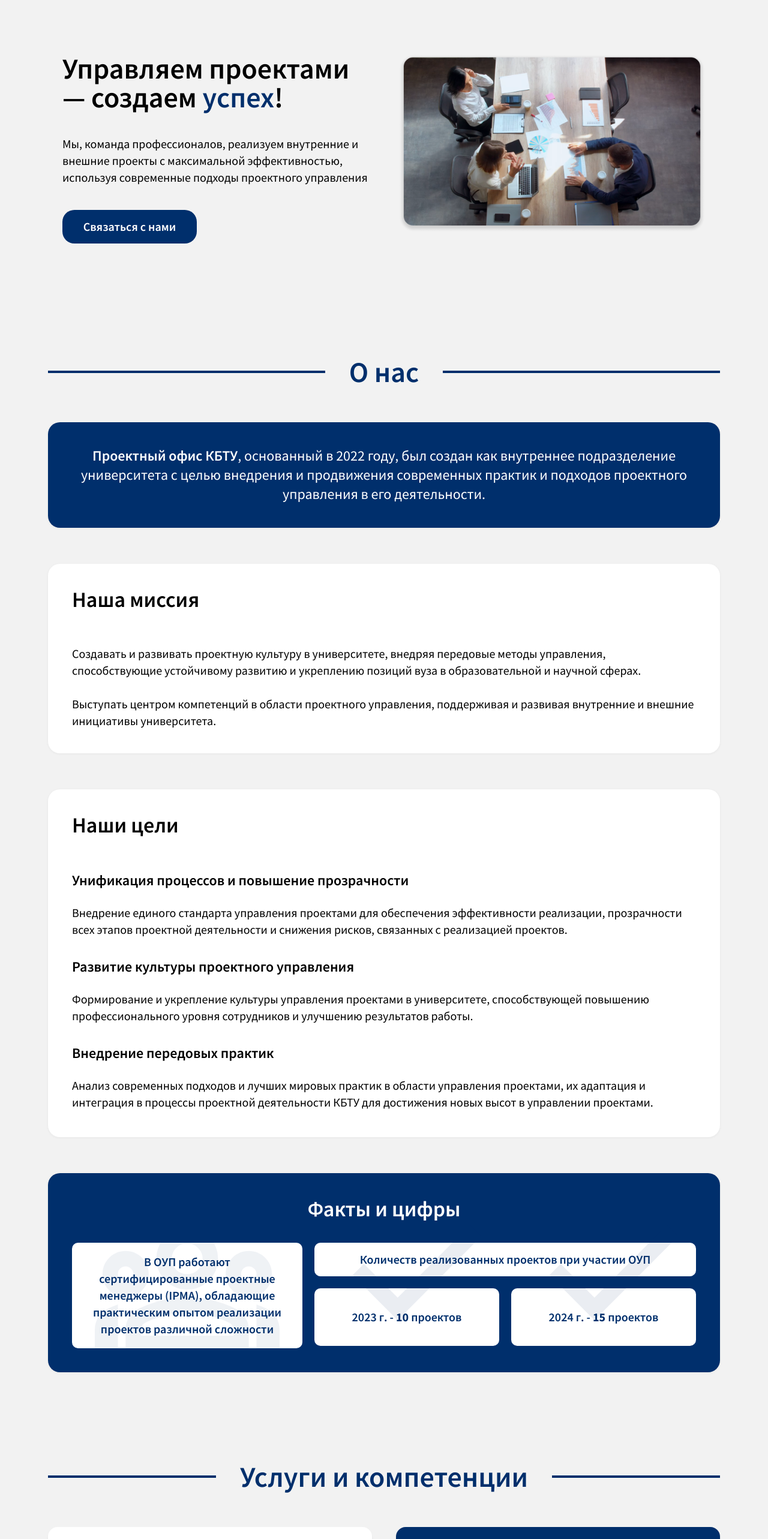
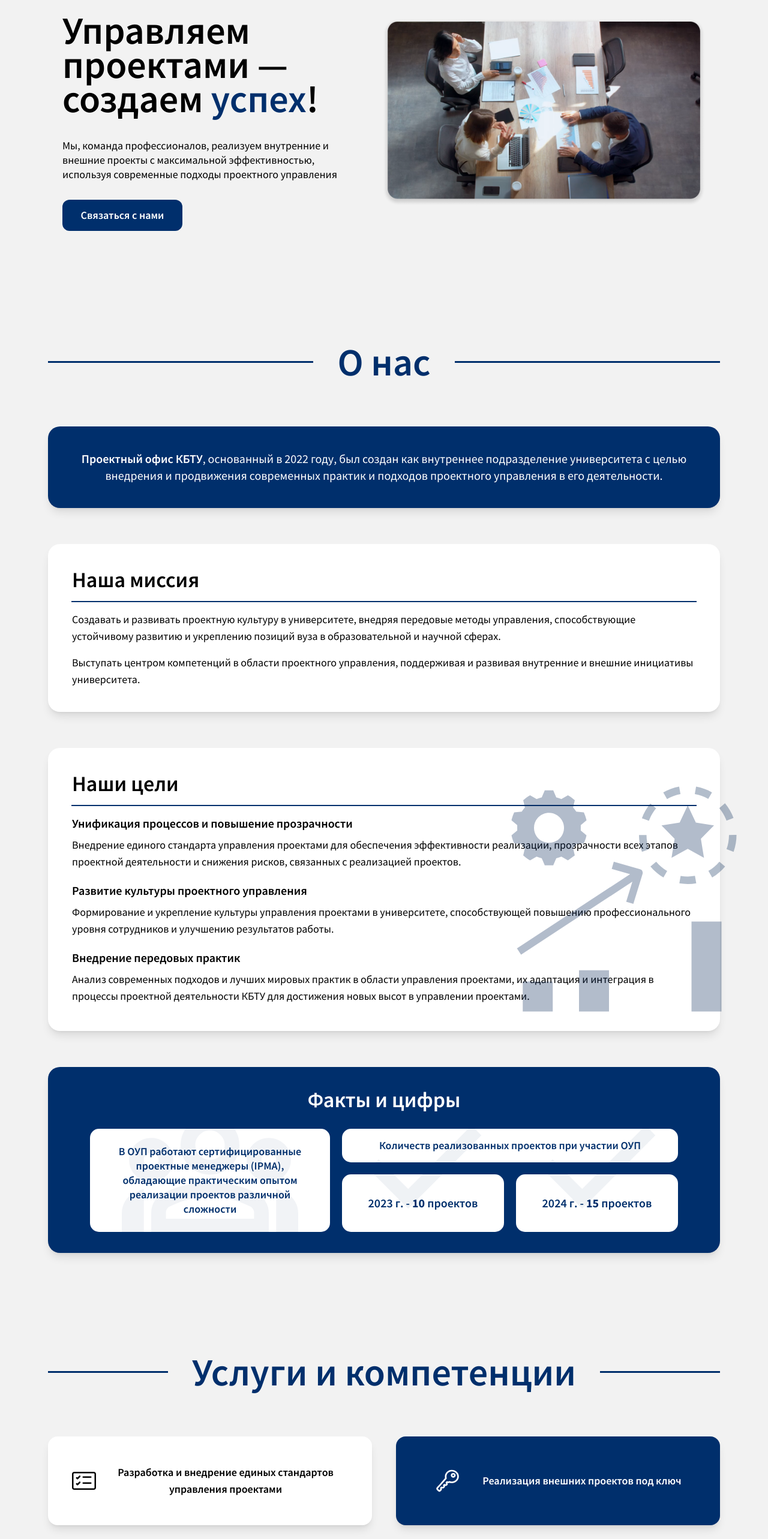
Before and after one commit to ArmaniKE/pmo, a React (Vite) app: page / in a window 1280 px wide. Shown: the part 160-2726 px from the top of the page at 60% size. Built offline with nearby package versions, Linux system fonts and the light colour scheme.

Commit message:
spacing upd

```diff
--- a/src/sections/About.jsx
+++ b/src/sections/About.jsx
@@ -2,130 +2,136 @@ import React from "react";
 
 const About = () => {
   return (
-    <div className="mt-[150px] px-[80px] space-y-[60px]">
+    <div className="mt-[130px] px-[80px] space-y-[60px]">
       <div className="flex items-center gap-10">
-        <div className="border-t-4 border-[#002F6C] flex-grow" />
-        <span className="text-5xl font-semibold text-[#002F6C]">О нас</span>
-        <div className="border-t-4 border-[#002F6C] flex-grow" />
+        <div className="border-t-3 border-[#002F6C] flex-grow" />
+        <span className="text-[64px] font-semibold text-[#002F6C]">О нас</span>
+        <div className="border-t-3 border-[#002F6C] flex-grow" />
       </div>
-      <div className="p-[40px] bg-[#002F6C] rounded-[20px] shadow-[0px_1px_4px_0px_rgba(12,12,13,0.05)] inline-flex justify-center items-center gap-2.5">
-        <div className="flex-1 self-stretch text-center justify-start">
-          <span class="text-white text-2xl font-semibold">
+      <div className="w-full p-[40px] bg-[#002F6C] rounded-[20px] shadow-lg">
+        <div className="text-center">
+          <span class="text-white text-xl font-semibold">
             Проектный офис КБТУ
           </span>
-          <span class="text-white text-2xl font-normal">
+          <span class="text-white text-xl font-normal">
             , основанный в 2022 году, был создан как внутреннее подразделение
-            университета с целью внедрения и продвижения современных практик и
-            подходов проектного управления в его деятельности.
+            университета с целью <br /> внедрения и продвижения современных
+            практик и подходов проектного управления в его деятельности.
           </span>
         </div>
       </div>
-      <div className="p-[40px] bg-white rounded-[20px] shadow-[0px_1px_4px_0px_rgba(12,12,13,0.05)] inline-flex flex-col justify-start items-start gap-7">
+      <div className="w-full p-[40px] bg-white rounded-[20px] shadow-lg inline-flex flex-col gap-4">
         <div className="justify-start text-black text-4xl font-semibold">
           Наша миссия
         </div>
-        <div className="w-full h-0 outline outline-2.9 outline-offset-[-1px] outline-[#002F6C]"></div>
-        <div className="self-stretch justify-start text-black text-xl font-normal">
+        <div className="w-full outline-1 outline-[#002F6C]"></div>
+        <div className="self-stretch text-black text-lg font-normal">
           Создавать и развивать проектную культуру в университете, внедряя
           передовые методы управления, способствующие устойчивому развитию и
           укреплению позиций вуза в образовательной и научной сферах.
         </div>
-        <div className="self-stretch justify-start text-black text-xl font-normal">
+        <div className="self-stretch text-black text-lg font-normal">
           Выступать центром компетенций в области проектного управления,
           поддерживая и развивая внутренние и внешние инициативы университета.
         </div>
       </div>
-      <div className="w-full p-[40px] bg-white rounded-[20px] shadow-[0px_1px_4px_0px_rgba(12,12,13,0.05)] inline-flex flex-col justify-start items-start gap-7">
-        <div className="w-full justify-start text-black text-4xl font-semibold">
+      <div className="w-full p-[40px] bg-white rounded-[20px] shadow-lg inline-flex flex-col gap-4">
+        <div className="w-full text-black text-4xl font-semibold">
           Наши цели
         </div>
-        <div className="w-full h-0 outline outline-2.9 outline-offset-[-1px] outline-[#002F6C]"></div>
-        <div className="w-full h-7 justify-start text-black text-2xl font-semibold">
+        <div className="w-full outline-1 outline-[#002F6C]"></div>
+        <div className="w-full h-5 text-black text-xl font-semibold">
           Унификация процессов и повышение прозрачности
         </div>
-        <div className="w-full h-15 justify-start text-black text-xl font-normal">
+        <div className="w-full h-15 text-black text-lg font-normal">
           Внедрение единого стандарта управления проектами для обеспечения
           эффективности реализации, прозрачности всех этапов проектной
           деятельности и снижения рисков, связанных с реализацией проектов.
         </div>
-        <div className="w-full h-7 justify-start text-black text-2xl font-semibold">
+        <div className="w-full h-5 text-black text-xl font-semibold">
           Развитие культуры проектного управления
         </div>
-        <div className="w-full h-15 justify-start text-black text-xl font-normal">
+        <div className="w-full h-15 text-black text-lg font-normal">
           Формирование и укрепление культуры управления проектами в
           университете, способствующей повышению профессионального уровня
           сотрудников и улучшению результатов работы.
         </div>
-        <div className="w-full h-7 justify-start text-black text-2xl font-semibold">
+        <div className="w-full h-5 text-black text-xl font-semibold">
           Внедрение передовых практик
         </div>
-        <div className="w-full h-15 justify-start text-black text-xl font-normal">
+        <div className="w-full h-15 text-black text-lg font-normal">
           Анализ современных подходов и лучших мировых практик в области
           управления проектами, их адаптация и интеграция в процессы проектной
           деятельности КБТУ для достижения новых высот в управлении проектами.
         </div>
+        <img src="/about/goal.svg" className="absolute h-100 ml-180 mt-3"/>
       </div>
-      <div className="w-full p-[40px] bg-[#002F6C] rounded-[20px] shadow-[0px_1px_4px_0px_rgba(12,12,13,0.05)] inline-flex flex-col justify-center items-center gap-5">
-        <div className="self-stretch h-14 text-center justify-start text-white text-4xl font-semibold">
+      <div className="w-full px-[70px] py-[35px] bg-[#002F6C] rounded-[20px] shadow-lg inline-flex flex-col justify-center items-center gap-3">
+        <div className="self-stretch h-14 text-center text-white text-4xl font-semibold">
           Факты и цифры
         </div>
-        <div className="w-full inline-flex justify-center items-start gap-5">
-          <div className="h-44 flex justify-start items-start gap-5 overflow-hidden">
-            <div className="w-96 self-stretch p-7 bg-white rounded-[10px] flex justify-center items-center gap-2.5">
-              <div className="flex-1 text-center justify-start text-[#002F6C] text-xl font-semibold">
+        <div className="w-full inline-flex justify-center gap-5">
+          <div className="h-43 flex gap-5 overflow-hidden">
+            <div className="w-100 self-stretch p-7 bg-white rounded-[15px] flex justify-center items-center gap-2">
+              <div className="text-center text-[#002F6C] text-lg font-semibold leading-6">
                 В ОУП работают сертифицированные проектные менеджеры (IPMA),
                 обладающие практическим опытом реализации проектов различной
                 сложности
               </div>
-              <img src="/about/group3.svg" className="absolute h-45 opacity-6"/>
+              <img
+                src="/about/group3.svg"
+                className="absolute h-43 opacity-5"
+              />
               {/* <div className="w-80 h-80 left-[64px] top-[-74px] absolute opacity-5">
                 <div className="w-80 h-52 left-0 top-[51.33px] absolute bg-[#002F6C]" />
               </div> */}
             </div>
           </div>
-          <div className="flex-1 inline-flex flex-col justify-start items-start gap-5">
-            <div className="self-stretch h-14 p-7 bg-white rounded-[10px] inline-flex justify-center items-center gap-2.5">
-              <div className="flex-1 text-center justify-start text-[#002F6C] text-xl font-semibold">
+          <div className="flex-1 inline-flex flex-col gap-5">
+            <div className="self-stretch h-14 p-7 bg-white rounded-[15px] inline-flex justify-center items-center gap-2">
+              <div className="flex-1 text-center text-[#002F6C] text-lg font-semibold">
                 Количеств реализованных проектов при участии ОУП
               </div>
             </div>
-            <div className="self-stretch inline-flex justify-start items-start gap-5">
-              <div className="flex-1 flex justify-start items-start gap-5">
-                <div className="flex-1 h-24 p-7 bg-white rounded-[10px] flex justify-center items-center gap-2.5">
-                  <div className="text-center justify-start">
-                    <img src="/about/mark.svg" className="absolute opacity-8 h-40 mt-[-140px]"/>
+            <div className="self-stretch inline-flex gap-5">
+              <div className="flex-1 flex gap-5">
+                <div className="flex-1 h-24 p-7 bg-white rounded-[15px] flex justify-center items-center gap-2">
+                  <div className="text-center">
+                    <img
+                      src="/about/mark.svg"
+                      className="absolute opacity-6 h-35 mt-[-116px]"
+                    />
                     <span class="text-[#002F6C] text-xl font-semibold">
                       2023 г. -{" "}
                     </span>
-                    <span class="text-[#002F6C] text-xl font-black">
-                      10
-                    </span>
+                    <span class="text-[#002F6C] text-xl font-black">10</span>
                     <span class="text-[#002F6C] text-xl font-semibold">
                       {" "}
                       проектов{" "}
                     </span>
                   </div>
-                  {/* <div className="w-72 h-72 left-[28px] top-[-118px] absolute opacity-5">
+                  {/* <div className="w-72 h-52 left-[28px] top-[-118px] absolute opacity-5">
                     <div className="w-48 h-36 left-[46.68px] top-[72.45px] absolute bg-[#002F6C]" />
                   </div> */}
                 </div>
               </div>
-              <div className="flex-1 flex justify-start items-start gap-5">
-                <div className="flex-1 h-24 p-7 bg-white rounded-[10px] flex justify-center items-center gap-2.5">
-                  <div className="text-center justify-start">
-                    <img src="/about/mark.svg" className="absolute opacity-8 h-40 mt-[-140px]"/>
+              <div className="flex-1 flex gap-5">
+                <div className="flex-1 h-24 p-7 bg-white rounded-[15px] flex justify-center items-center gap-2">
+                  <div className="text-center">
+                    <img
+                      src="/about/mark.svg"
+                      className="absolute opacity-6 h-35 mt-[-116px]"
+                    />
                     <span class="text-[#002F6C] text-xl font-semibold">
                       2024 г. -{" "}
                     </span>
-                    <span class="text-[#002F6C] text-xl font-black">
-                      15
-                    </span>
+                    <span class="text-[#002F6C] text-xl font-black">15</span>
                     <span class="text-[#002F6C] text-xl font-semibold">
                       {" "}
                       проектов{" "}
                     </span>
                   </div>
-                  {/* <div className="w-72 h-72 left-[28px] top-[-118px] absolute opacity-5">
+                  {/* <div className="w-72 h-52 left-[28px] top-[-118px] absolute opacity-5">
                     <div className="w-48 h-36 left-[46.68px] top-[72.45px] absolute bg-[#002F6C]" />
                   </div> */}
                 </div>
--- a/src/sections/Contact.jsx
+++ b/src/sections/Contact.jsx
@@ -4,11 +4,11 @@ const Contact = () => {
   return (
     <div class="mt-[150px] px-[80px] space-y-[40px]">
       <div className="flex items-center gap-10">
-        <div className="border-t-4 border-[#002F6C] flex-grow" />
-        <span className="text-5xl font-semibold text-[#002F6C]">
+        <div className="border-t-3 border-[#002F6C] flex-grow" />
+        <span className="text-[64px] font-semibold text-[#002F6C]">
           Контакты
         </span>
-        <div className="border-t-4 border-[#002F6C] flex-grow" />
+        <div className="border-t-3 border-[#002F6C] flex-grow" />
       </div>
     </div>
   );
--- a/src/sections/Hero.jsx
+++ b/src/sections/Hero.jsx
@@ -2,31 +2,29 @@ import React from "react";
 
 const Hero = () => {
   return (
-    <div className="px-[80px] mt-[210px] flex">
-      <div className="w-[50%] py-10 px-6 flex-col content-center space-y-[40px]">
-        <div className="self-stretch justify-start">
-          <span class="text-black text-5xl font-semibold">
-            Управляем проектами — создаем{" "}
-          </span>
-          <span class="text-[#002F6C] text-5xl font-semibold">успех</span>
-          <span class="text-black text-5xl font-semibold">!</span>
+    <div className="px-[80px] mt-[150px] flex">
+      <div className="w-[50%] py-10 px-6 flex-col content-center space-y-[30px]">
+        <div  className="leading-10">
+          <span className="text-black text-[64px] font-semibold">Управляем проектами — создаем </span>
+          <span className="text-[#002F6C] text-[64px] font-semibold">успех</span>
+          <span className="text-black text-[64px] font-semibold">!</span>
         </div>
-        <div className="self-stretch justify-start text-black text-xl font-normal">
+        <div className="text-black text-lg font-normal leading-6">
           Мы, команда профессионалов, реализуем внутренние и внешние проекты с
           максимальной эффективностью, используя современные подходы проектного
           управления
         </div>
         <div
           data-property-1="Default"
-          className="w-56 h-14 p-2.5 bg-[#002F6C] rounded-[20px] inline-flex justify-center items-center gap-2.5 overflow-hidden"
+          className="w-50 h-13 p-2 bg-[#002F6C] rounded-xl inline-flex justify-center items-center overflow-hidden"
         >
-          <div className="text-center justify-start text-white text-xl font-semibold">
+          <div className="text-center text-white text-lg font-semibold">
             Связаться с нами
           </div>
         </div>
       </div>
-      <div className="w-[50%] py-10 px-6">
-        <img src="/hero/vid.png"/>
+      <div className="w-[55%] py-10 px-6">
+        <img src="/hero/vid.png" />
       </div>
     </div>
   );
--- a/src/sections/Services.jsx
+++ b/src/sections/Services.jsx
@@ -2,79 +2,77 @@ import React from "react";
 
 const Services = () => {
   return (
-    <div class="mt-[150px] px-[80px] space-y-[60px]">
+    <div className="mt-[150px] px-[80px] space-y-[60px]">
       <div className="flex items-center gap-10">
-        <div className="border-t-4 border-[#002F6C] flex-grow" />
-        <span className="text-5xl font-semibold text-[#002F6C]">
+        <div className="border-t-3 border-[#002F6C] flex-grow" />
+        <span className="text-[64px] font-semibold text-[#002F6C]">
           Услуги и компетенции
         </span>
-        <div className="border-t-4 border-[#002F6C] flex-grow" />
+        <div className="border-t-3 border-[#002F6C] flex-grow" />
       </div>
       <div className="flex flex-row space-x-10">
-        <div className="w-[50%] flex flex-col justify-between space-y-10">
-          <div className="h-[170px] bg-white rounded-2xl flex justify-center items-center p-[80px] text-center font-semibold text-xl shadow-[0px_4px_4px_-1px_rgba(12,12,13,0.10)]">
-            <img src="/services/1.svg" className="w-13" />
-            <div>
-              Разработка и внедрение единых стандартов управления проектами
-            </div>
+        <div className="w-[50%] flex flex-col justify-between gap-y-8">
+          <div className="h-[148px] gap-x-3 bg-white rounded-2xl flex justify-center items-center p-[40px] text-center font-semibold text-lg shadow-lg">
+            <img src="/services/1.svg" className="w-12" />
+            <div>Разработка и внедрение единых стандартов управления проектами</div>
           </div>
-          <div className="h-[170px] bg-[#002F6C] text-white rounded-2xl flex justify-center items-center p-[80px] text-center font-semibold text-xl shadow-[0px_4px_4px_-1px_rgba(12,12,13,0.10)]">
+          <div className="h-[148px] gap-x-3 bg-[#002F6C] text-white rounded-2xl flex justify-center items-center p-[40px] text-center font-semibold text-lg shadow-lg">
             <div>Регистрация авторских прав на собственные разработки КБТУ</div>
-            <img src="/services/3.svg" className="w-13" />
+            <img src="/services/3.svg" className="w-11" />
           </div>
-          <div className="h-[170px] bg-white rounded-2xl flex justify-center items-center p-[80px] text-center font-semibold text-xl shadow-[0px_4px_4px_-1px_rgba(12,12,13,0.10)]">
-            <img src="/services/5.svg" className="w-13" />
+          <div className="h-[148px] gap-x-3 bg-white rounded-2xl flex justify-center items-center p-[40px] text-center font-semibold text-lg shadow-lg">
+            <img src="/services/5.svg" className="w-12" />
             <div>Обучение проектным подходам при управлении проектами</div>
           </div>
         </div>
-        <div className="w-[50%] flex flex-col justify-between space-y-5">
-          <div className="h-[170px] bg-[#002F6C] text-white rounded-2xl flex justify-center items-center p-[80px] text-center font-semibold text-xl shadow-[0px_4px_4px_-1px_rgba(12,12,13,0.10)]">
-            <img src="/services/2.svg" className="w-12 mr-6" />
+        <div className="w-[50%] flex flex-col justify-between gap-y-8">
+          <div className="h-[148px] gap-x-3 bg-[#002F6C] text-white rounded-2xl flex justify-center items-center p-[40px] text-center font-semibold text-lg shadow-lg">
+            <img src="/services/2.svg" className="w-11 mr-6" />
             <div>Реализация внешних проектов под ключ</div>
           </div>
-          <div className="h-[170px] bg-white rounded-2xl flex justify-center items-center p-[80px] text-center font-semibold text-xl shadow-[0px_4px_4px_-1px_rgba(12,12,13,0.10)]">
+          <div className="h-[148px] gap-x-3 bg-white rounded-2xl flex justify-center items-center p-[40px] text-center font-semibold text-lg shadow-lg">
             <div>
               Управление внутренними проектами и поддержка команд в организации
               процессов и документации
             </div>
             <img src="/services/4.svg" className="w-18 ml-5" />
           </div>
-          <div className="h-[170px] bg-[#002F6C] text-white rounded-2xl flex justify-center items-center p-[80px] text-center font-semibold text-xl shadow-[0px_4px_4px_-1px_rgba(12,12,13,0.10)]">
-            <img src="/services/6.svg" className="w-11 mr-6"/>
+          <div className="h-[148px] gap-x-3 bg-[#002F6C] text-white rounded-2xl flex justify-center items-center p-[40px] text-center font-semibold text-lg shadow-lg">
+            <img src="/services/6.svg" className="w-10 mr-6" />
             <div>Консалтинг и аудит проектов</div>
           </div>
         </div>
       </div>
       <div className="flex justify-center items-center gap-x-8">
         <img
-          className="absolute mt-14 mr-130 h-15 w-40"
+          className="absolute mt-14 mr-110 h-15 w-40"
           src="/services/vector-left.svg"
         />
-        <div className="h-fit text-[#002F6C] text-4xl font-semibold">
+        <div className="h-fit text-[#002F6C] text-3xl font-semibold">
           Подходы к работе
         </div>
         <img
-          className="absolute mt-14 ml-130 h-15 w-40"
+          className="absolute mt-14 ml-110 h-15 w-40"
           src="/services/vector-right.svg"
         />
       </div>
-      <div className="flex flex-row justify-between space-x-10">
-        <div className="w-[50%] rounded-2xl bg-white text-[#002F6C] px-10 py-5 pb-11 shadow-[0px_4px_4px_-1px_rgba(12,12,13,0.05)]">
-          <div className="text-center text-2xl font-semibold">
+      <div className="flex flex-row space-x-10">
+        <div className="w-[50%] rounded-2xl bg-white text-[#002F6C] px-8 py-5 pb-8 shadow-lg">
+          <div className="text-center text-xl font-semibold">
             Классические методологии
           </div>
-          <img className="w-full mt-3" src="/services/t-line.svg" />
-          <div className="flex flex-row justify-evenly space-x-30 text-2xl font-semibold mt-[-80px]">
+          <img className="w-full mt-1" src="/services/t-line.svg" />
+          <div className="flex flex-row justify-evenly space-x-30 text-xl font-semibold mt-[-70px]">
             <div>PMBOK</div>
             <div>PRINCE2</div>
           </div>
         </div>
-        <div className="w-[50%] rounded-2xl bg-white text-[#002F6C] px-10 py-5 pb-11 shadow-[0px_4px_4px_-1px_rgba(12,12,13,0.05)]">
-          <div className="text-center text-2xl font-semibold">
+        <div className="w-[50%] rounded-2xl bg-white text-[#002F6C] px-8 py-5 pb-8 shadow-lg">
+          <div className="text-center text-xl font-semibold">
             Гибкие подходы
           </div>
-          <img className="w-full mt-3" src="/services/t-line.svg" />
-          <div className="flex flex-row justify-evenly space-x-30 text-2xl font-semibold mt-[-80px]">
+          <img className="w-full mt-1" src="/services/t-line.svg" />
+          <div className="flex flex-row justify-evenly space-x-30 text-xl font-semibold mt-[-70px]">
             <div>Scrum</div>
             <div>Kanban</div>
           </div>
--- a/src/sections/Tools.jsx
+++ b/src/sections/Tools.jsx
@@ -4,11 +4,11 @@ const Tools = () => {
   return (
     <div class="mt-[150px] px-[80px] space-y-[40px]">
       <div className="flex items-center gap-10">
-        <div className="border-t-4 border-[#002F6C] flex-grow" />
-        <span className="text-5xl font-semibold text-[#002F6C]">
+        <div className="border-t-3 border-[#002F6C] flex-grow" />
+        <span className="text-[64px] font-semibold text-[#002F6C]">
           Инструменты и технологии
         </span>
-        <div className="border-t-4 border-[#002F6C] flex-grow" />
+        <div className="border-t-3 border-[#002F6C] flex-grow" />
       </div>
     </div>
   );
--- a/src/sections/WorkProcess.jsx
+++ b/src/sections/WorkProcess.jsx
@@ -4,11 +4,11 @@ const WorkProcess = () => {
   return (
     <div class="mt-[150px] px-[80px] space-y-[40px]">
       <div className="flex items-center gap-10">
-        <div className="border-t-4 border-[#002F6C] flex-grow" />
-        <span className="text-5xl font-semibold text-[#002F6C]">
+        <div className="border-t-3 border-[#002F6C] flex-grow" />
+        <span className="text-[64px] font-semibold text-[#002F6C]">
           Как мы работаем
         </span>
-        <div className="border-t-4 border-[#002F6C] flex-grow" />
+        <div className="border-t-3 border-[#002F6C] flex-grow" />
       </div>
     </div>
   );
```
Also changed, not shown: src/components/Header.jsx (+4 -4 lines), src/sections/Projects.jsx (+12 -4 lines), public/about/goal.svg (added), public/projects/1.svg (added).
